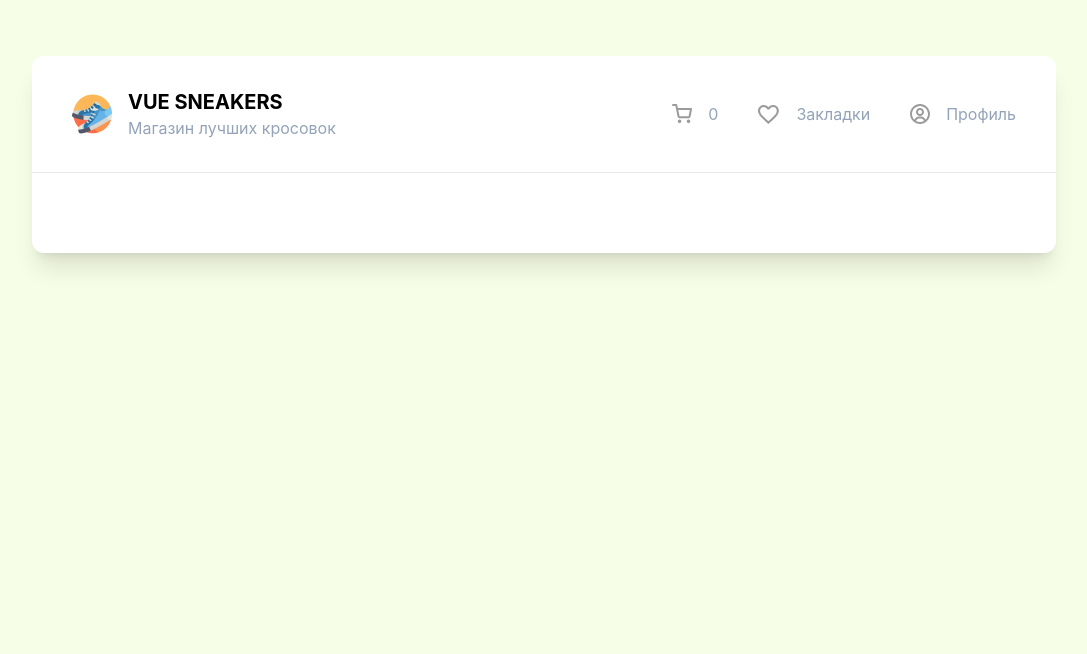
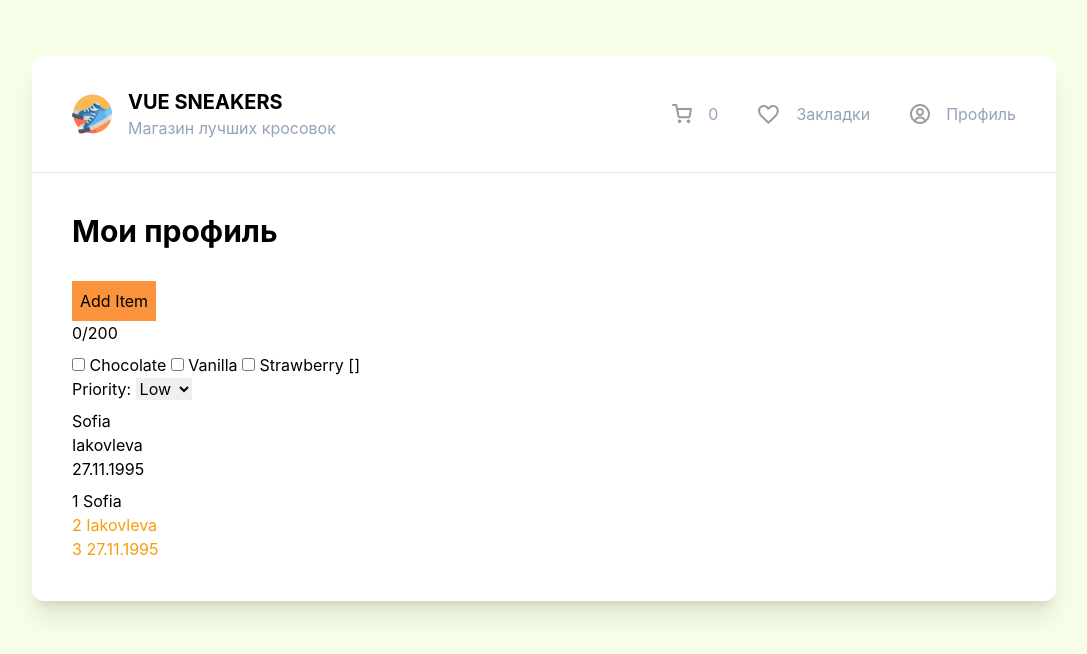
Before and after one commit to YakovlevaSS/shoes-shop, a Vue app: page /profile in a window 1280 px wide. Shown: the top 654 px of the page, without its empty margins (96-1183 px from the left). Built offline with nearby package versions, Linux system fonts and the light colour scheme.

Commit message:
reactive course

```diff
--- a/src/components/HeaderComponent.vue
+++ b/src/components/HeaderComponent.vue
@@ -31,11 +31,12 @@ const emit = defineEmits(['handleDrawerOpen'])
                 </li>
             </router-link>
 
-
-            <li class="flex items-center gap-4 hover:text-black cursor-pointer">
-                <img src="/profile.svg" alt="Cart" />
-                <span>Профиль</span>
-            </li>
+            <router-link to="/profile">
+                <li class="flex items-center gap-4 hover:text-black cursor-pointer">
+                    <img src="/profile.svg" alt="Cart" />
+                    <span>Профиль</span>
+                </li>
+            </router-link>
         </ul>
 
     </header>
--- /dev/null
+++ b/src/pages/ProfilePage.vue
@@ -0,0 +1,112 @@
+<script setup>
+import { ref, computed } from 'vue';
+
+const itemsInfo = ref([
+    { id: 1, lable: 'Sofia', purchased: false },
+    { id: 2, lable: 'Iakovleva', purchased: true },
+    { id: 3, lable: '27.11.1995', purchased: true },
+])
+
+const newItem = ref('')
+const newItemPriority = ref('low')
+const checkDo = ref('false')
+const editing = ref(false)
+const iceCream = ref([])
+const characterCount = computed(() => {
+    return newItem.value.length
+})
+const saveItem = () => {
+    itemsInfo.value.push({ id: itemsInfo.value.length + 1, lable: newItem.value })
+    newItem.value = ''
+}
+const doEdite = (e) => {
+    editing.value = e;
+    newItem.value = ''
+}
+</script>
+
+<template>
+    <div>
+        <h2 class="text-3xl font-bold mb-8">Мои профиль</h2>
+        <button @click="doEdite(false)" v-if="editing" class=" bg-orange-400 border-spacing-7 p-2">Cancel</button>
+        <button @click="doEdite(true)" v-else class=" bg-orange-400 border-spacing-7 p-2">Add Item</button>
+    </div>
+
+    <form @submit.prevent="saveItem" v-if="editing">
+        <input v-model="newItem" type="text" placeholder="Add info">
+        <label class=" mt-2">
+            <input type="checkbox" v-model="checkDo">
+            Done
+        </label>
+        <button :disabled="newItem.length === 0" class=" bg-orange-400 border-spacing-7 p-2">
+            save info
+        </button>
+    </form>
+    <p>
+        {{ characterCount }}/200
+    </p>
+    <!-- Priority:
+    <label>
+        <input type="radio" v-model="newItemPriority" value="low">
+        Low
+    </label>
+    <label>
+        <input type="radio" v-model="newItemPriority" value="high">
+        High
+    </label>
+    <br/>
+    {{ newItemPriority }} -->
+
+    <div class=" mt-2">
+        <label>
+            <input type="checkbox" v-model="iceCream" value="Chocolate">
+            Chocolate
+        </label>
+        <label>
+            <input type="checkbox" v-model="iceCream" value="Vanilla">
+            Vanilla
+        </label>
+        <label>
+            <input type="checkbox" v-model="iceCream" value="Strawberry">
+            Strawberry
+        </label>
+        {{ iceCream }}
+    </div>
+
+
+    <label class=" mt-2">
+        Priority:
+        <select v-model="newItemPriority">
+            <option value="low">
+                Low
+            </option>
+            <option value="high">
+                High
+            </option>
+        </select>
+    </label>
+    <br />
+
+
+
+    <ul class=" mt-2">
+        <li :key="item.id" v-for="item in itemsInfo">
+            {{ item.lable }}
+        </li>
+    </ul>
+
+    <ul class=" mt-2">
+        <li
+          :key="id" v-for="({ id, lable, purchased }, index) in itemsInfo"
+          :class="{'text-amber-500': purchased}"
+          >
+            {{ index + 1 }} {{ lable }}
+        </li>
+    </ul>
+
+    <p v-if="!itemsInfo.length">
+        Nothing Items
+    </p>
+
+
+</template>
--- a/src/router/router.js
+++ b/src/router/router.js
@@ -3,10 +3,12 @@ import { createWebHistory, createRouter } from 'vue-router'
 import HomePage from '../pages/HomePage.vue'
 import FavoritesPage from '../pages/FavoritesPage.vue'
 import SneakersPage from '@/pages/sneakersPage.vue'
+import ProfilePage from '@/pages/ProfilePage.vue'
 
 const routes = [
   { path: '/', name: 'Home', component: HomePage },
   { path: '/favorites', name: 'Favorites', component: FavoritesPage },
+  { path: '/profile', name: 'Profile', component: ProfilePage },
   { path: '/sneaker/:id', name: 'Sneaker', component: SneakersPage },
 ]
 
```
